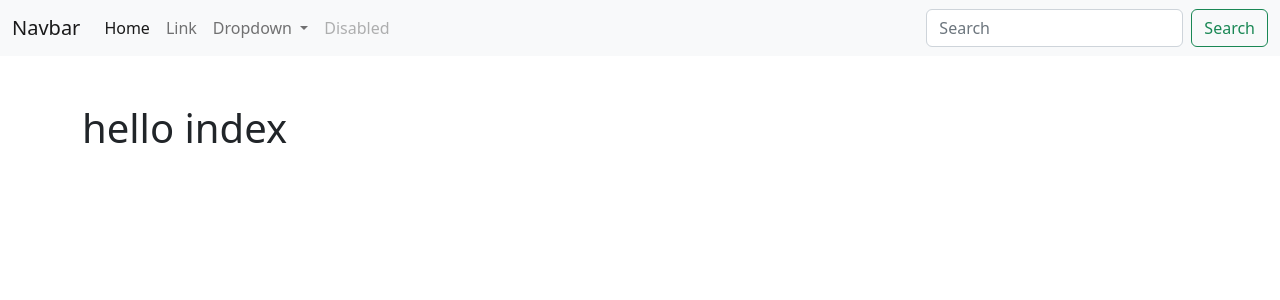
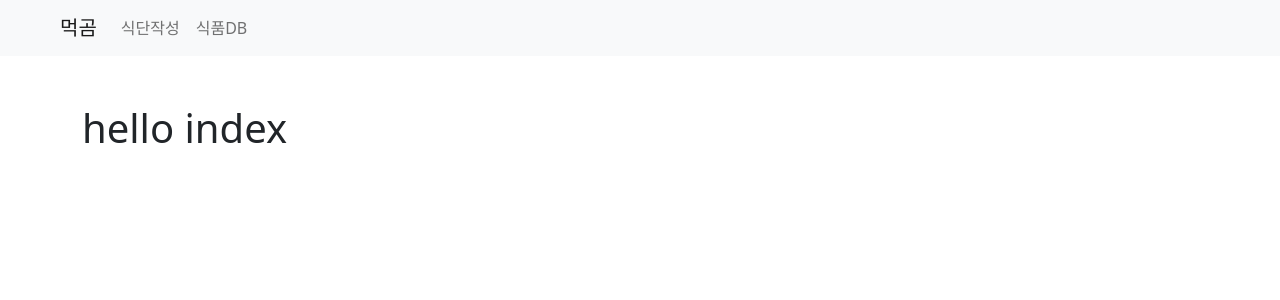
Before and after one commit to jsonl33/DRF_MeokGom, a Django app: page /meal/index/ in a window 1280 px wide. Shown: the top 300 px of the page. Run offline with Django 4.2, Linux system fonts and the light colour scheme; the visitor is signed in with stand-in values (Sample User, id 1).

Commit message:
프론트엔드 코드 작성 시작

```diff
--- a/templates/base.html
+++ b/templates/base.html
@@ -10,39 +10,22 @@
 
   <body>
     {% if user.is_authenticated %}
-    <nav class="navbar navbar-expand-lg bg-light">
-        <div class="container-fluid">
-          <a class="navbar-brand" href="#">Navbar</a>
+        <nav class="navbar navbar-expand-lg bg-light align-middle">
+            <div class="container-fluid ms-5">
+            <a class="navbar-brand" href="#">먹곰</a>
             <button class="navbar-toggler" type="button" data-bs-toggle="collapse" data-bs-target="#navbarSupportedContent" aria-controls="navbarSupportedContent" aria-expanded="false" aria-label="Toggle navigation">
                 <span class="navbar-toggler-icon"></span>
             </button>
                 <div class="collapse navbar-collapse" id="navbarSupportedContent">
                     <ul class="navbar-nav me-auto mb-2 mb-lg-0">
                         <li class="nav-item">
-                    <a class="nav-link active" aria-current="page" href="#">Home</a>
+                                <a class="nav-link" aria-current="page" href="#">식단작성</a>
                         </li>
                         <li class="nav-item">
-                    <a class="nav-link" href="#">Link</a>
+                                <a class="nav-link" href="#">식품DB</a>
                         </li>
-              <li class="nav-item dropdown">
-                <a class="nav-link dropdown-toggle" href="#" role="button" data-bs-toggle="dropdown" aria-expanded="false">
-                    Dropdown
-                </a>
-                <ul class="dropdown-menu">
-                    <li><a class="dropdown-item" href="#">Action</a></li>
-                    <li><a class="dropdown-item" href="#">Another action</a></li>
-                    <li><hr class="dropdown-divider"></li>
-                    <li><a class="dropdown-item" href="#">Something else here</a></li>
+
                     </ul>
-              </li>
-                <li class="nav-item">
-                    <a class="nav-link disabled">Disabled</a>
-                </li>
-            </ul>
-            <form class="d-flex" role="search">
-                <input class="form-control me-2" type="search" placeholder="Search" aria-label="Search">
-                <button class="btn btn-outline-success" type="submit">Search</button>
-            </form>
                 </div>
             </div>
         </nav>
```
Also changed, not shown: 1 other file. Lines whose indentation alone changed are shown as unchanged.
